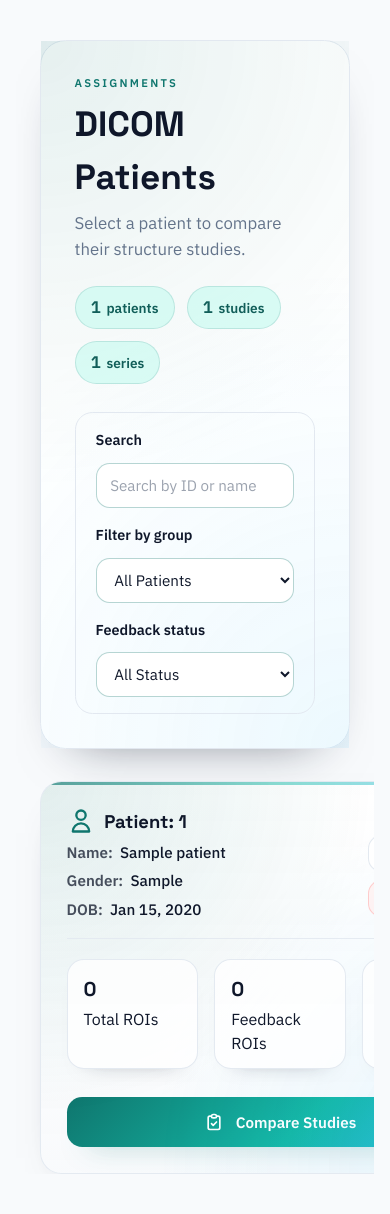
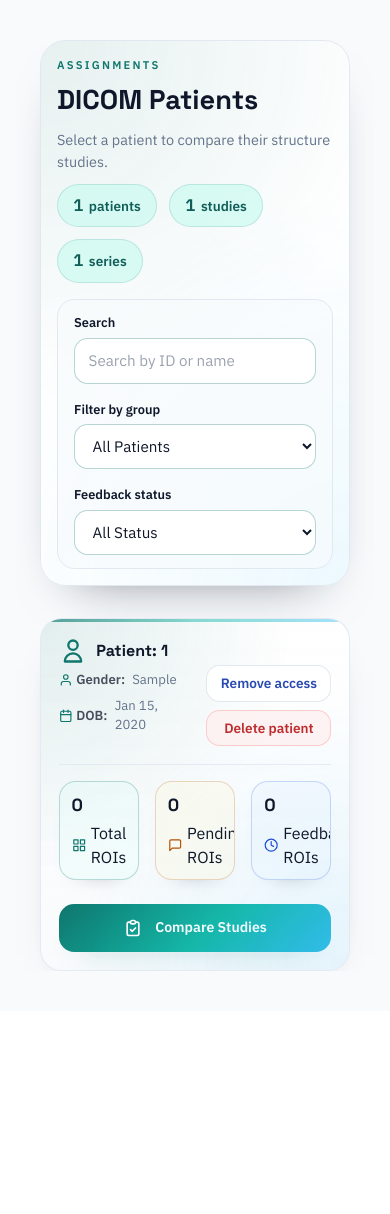
Before and after one commit to CHAVI-India/Structure-Comparision, a Django app: page /patients/ in a window 390 px wide. Shown: the part 164-1378 px from the top of the page. After the commit the page ends 1135 px from the top, so only its background shows below. Run offline with Django 5.2, Linux system fonts and the light colour scheme; a user stored in the database is signed in; tables that the repository leaves empty hold one stand-in row (values such as "Sample post"); some libraries are stand-ins or nearby versions.

Commit message:
Patients page modified

```diff
--- a/rtstructcompare/static/rtstructcompare/css/patients.css
+++ b/rtstructcompare/static/rtstructcompare/css/patients.css
@@ -6,7 +6,6 @@
     --accent: #0f766e;
     --accent-strong: #115e59;
     --accent-soft: rgba(204, 251, 241, 0.72);
-    --surface: #ffffff;
     --border: #e2e8f0;
     --shadow: 0 24px 50px -35px rgba(15, 23, 42, 0.6);
     --shadow-soft: 0 18px 35px -30px rgba(15, 23, 42, 0.55);
@@ -14,9 +13,6 @@
     --radius-inner: 1.05rem;
     --radius-control: 0.85rem;
     --radius-pill: 999px;
-    --space-1: 0.5rem;
-    --space-2: 0.75rem;
-    --space-3: 1rem;
     --space-4: 1.25rem;
     --space-5: 1.6rem;
     --focus-ring: 0 0 0 3px rgba(15, 118, 110, 0.15);
@@ -66,6 +62,8 @@
     flex-direction: column;
     gap: 1.75rem;
     animation: fadeUp 0.6s ease both;
+    position: relative;
+    overflow: hidden;
 }
 
 .page-header::before {
@@ -128,6 +126,10 @@
     border: 1px solid rgba(15, 118, 110, 0.15);
 }
 
+.stat-pill strong {
+    font-size: 1.05rem;
+}
+
 .header-stats {
     display: flex;
     flex-wrap: wrap;
@@ -142,7 +144,7 @@
     justify-content: space-between;
     gap: 1rem;
     padding: 1rem 1.25rem;
-    /* background: var(--surface); */
+    background: rgba(248, 250, 252, 0.65);
     border-radius: 1.1rem;
     border: 1px solid var(--border);
 }
@@ -165,17 +167,48 @@
     .filter-bar-row {
         grid-template-columns: 1fr;
     }
+    .page-header {
+        padding: 1.25rem;
+        gap: 1rem;
+    }
+    .page-header-top {
+        flex-direction: column;
+        align-items: flex-start;
+        gap: 0.75rem;
+    }
+    .page-subtitle {
+        font-size: 0.9rem;
+        max-width: 100%;
+    }
+    .filter-select {
+        min-width: 0;
+        width: 100%;
+        min-height: 44px;
+    }
+    .filter-input {
+        flex: 1 1 auto;
+        width: 100%;
+        min-height: 44px;
+    }
+    .filter-bar {
+        padding: 0.85rem 1rem;
+    }
+    .patient-id {
+        font-size: 1.05rem;
+    }
+    .patient-meta-inline {
+        font-size: 0.85rem;
+    }
+    .filter-label {
+        font-size: 0.85rem;
+    }
 }
 
 .filter-field {
     display: flex;
-    align-items: center;
-    gap: 0.75rem;
-    flex-wrap: wrap;
-}
-
-.filter-field.filter-search {
-    flex: 1 1 320px;
+    flex-direction: column;
+    align-items: stretch;
+    gap: 0.35rem;
 }
 
 .filter-field .filter-select,
@@ -292,7 +325,7 @@
 }
 
 .patient-id {
-    font-size: 1.15rem;
+    font-size: 1.2rem;
     font-weight: 700;
     color: var(--ink);
     display: flex;
@@ -321,23 +354,36 @@
     min-width: 0;
 }
 
-.patient-card > div:first-child > .flex > div > div {
+.patient-meta-inline {
     display: flex;
-    align-items: baseline;
-    gap: 0.45rem;
+    flex-wrap: wrap;
+    align-items: center;
+    gap: 0.35rem 2rem;
     margin-top: 0.35rem;
+    font-size: 0.9rem;
     color: var(--muted);
-    font-size: 0.95rem;
 }
 
-.patient-card > div:first-child > .flex > div > div span:first-child {
+.patient-meta-inline > span {
+    display: inline-flex;
+    align-items: center;
+    gap: 0.25rem;
+}
+
+.patient-meta-inline .meta-key {
+    display: inline-flex;
+    align-items: center;
+    gap: 0.25rem;
     color: rgba(15, 23, 42, 0.75);
     font-weight: 600;
+    margin-right: 0.2rem;
 }
 
-.patient-card > div:first-child > .flex > div > div span:last-child {
-    color: var(--ink);
-    font-weight: 500;
+.patient-meta-inline .meta-key svg {
+    width: 0.85rem;
+    height: 0.85rem;
+    flex-shrink: 0;
+    color: var(--accent);
 }
 
 .detail-empty {
@@ -415,13 +461,64 @@
     overflow: hidden;
 }
 
+.patient-stat-item--total {
+    border-color: rgba(15, 118, 110, 0.25);
+    background: rgba(204, 251, 241, 0.18);
+}
+.patient-stat-item--total::before {
+    background: linear-gradient(90deg, #0f766e, #14b8a6);
+}
+.patient-stat-item--total svg {
+    color: #0f766e;
+}
+
+.patient-stat-item--feedback {
+    border-color: rgba(180, 83, 9, 0.22);
+    background: rgba(254, 243, 199, 0.22);
+}
+.patient-stat-item--feedback::before {
+    background: linear-gradient(90deg, #b45309, #f59e0b);
+}
+.patient-stat-item--feedback svg {
+    color: #b45309;
+}
+
+.patient-stat-item--pending {
+    border-color: rgba(29, 78, 216, 0.2);
+    background: rgba(219, 234, 254, 0.22);
+}
+.patient-stat-item--pending::before {
+    background: linear-gradient(90deg, #1d4ed8, #60a5fa);
+}
+.patient-stat-item--pending svg {
+    color: #1d4ed8;
+}
+
+.stat-label-row {
+    display: flex;
+    align-items: center;
+    gap: 0.3rem;
+}
+
+.patient-stat-item svg {
+    width: 0.9rem;
+    height: 0.9rem;
+    flex-shrink: 0;
+}
+
 .patient-stat-item strong {
-    font-size: 1.25rem;
+    font-size: 1.4rem;
     color: var(--ink);
     font-family: 'Space Grotesk', sans-serif;
 }
 
-
+.patient-stat-item > span {
+    font-size: 0.72rem;
+    font-weight: 600;
+    color: var(--muted);
+    text-transform: uppercase;
+    letter-spacing: 0.06em;
+}
 
 .btn-compare {
     background: linear-gradient(135deg, #0f766e 0%, #14b8a6 55%, #38bdf8 110%);
@@ -487,3 +584,40 @@
         transform: translateY(0);
     }
 }
+
+@media (max-width: 540px) {
+    .patients-grid {
+        grid-template-columns: 1fr !important;
+    }
+    .page-title {
+        font-size: 1.7rem;
+    }
+    .patient-card {
+        padding: 1.1rem;
+        gap: 1rem;
+    }
+    .patient-stat-item {
+        padding: 0.6rem 0.75rem;
+    }
+    .patient-stat-item strong {
+        font-size: 1.1rem;
+    }
+    .patient-stat-item > span {
+        font-size: 0.65rem;
+    }
+    .patient-id {
+        font-size: 1rem;
+    }
+    .patient-meta-inline {
+        font-size: 0.82rem;
+    }
+    .filter-label {
+        font-size: 0.8rem;
+    }
+    .btn-compare {
+        font-size: 0.88rem;
+    }
+    .page-header {
+        padding: 1rem;
+    }
+}
--- a/templates/patients.html
+++ b/templates/patients.html
@@ -26,9 +26,9 @@
                     <p class="page-subtitle">Select a patient to compare their structure studies.</p>
                 </div>
                 <div class="header-stats" id="header_stats">
-                    <div class="stat-pill"><strong style="font-size: 1.05rem;">{{ total_patients }}</strong> patients</div>
-                    <div class="stat-pill"><strong style="font-size: 1.05rem;">{{ total_studies }}</strong> studies</div>
-                    <div class="stat-pill"><strong style="font-size: 1.05rem;">{{ total_series }}</strong> series</div>
+                    <div class="stat-pill"><strong>{{ total_patients }}</strong> patients</div>
+                    <div class="stat-pill"><strong>{{ total_studies }}</strong> studies</div>
+                    <div class="stat-pill"><strong>{{ total_series }}</strong> series</div>
                 </div>
             </div>
 
@@ -87,30 +87,22 @@
 
                     <div class="flex items-start justify-between gap-4">
                         <div>
-                            {% if patient_data.patient.patient_name %}
-                            <div>
-                                <span>Name:</span>
-                                <span>{{ patient_data.patient.patient_name }}</span>
+                            <div class="patient-meta-inline">
+                                {% if patient_data.patient.patient_gender %}<span><span class="meta-key"><svg viewBox="0 0 24 24" fill="none"
+                                            stroke="currentColor" stroke-width="2" stroke-linecap="round" stroke-linejoin="round">
+                                            <path d="M20 21v-2a4 4 0 00-4-4H8a4 4 0 00-4 4v2" />
+                                            <circle cx="12" cy="7" r="4" />
+                                        </svg>Gender:</span> {{ patient_data.patient.patient_gender }}</span>{% endif %}
+                                {% if patient_data.patient.patient_date_of_birth %}<span><span class="meta-key"><svg viewBox="0 0 24 24" fill="none"
+                                            stroke="currentColor" stroke-width="2" stroke-linecap="round" stroke-linejoin="round">
+                                            <rect x="3" y="4" width="18" height="18" rx="2" ry="2" />
+                                            <line x1="16" y1="2" x2="16" y2="6" />
+                                            <line x1="8" y1="2" x2="8" y2="6" />
+                                            <line x1="3" y1="10" x2="21" y2="10" />
+                                        </svg>DOB:</span> {{ patient_data.patient.patient_date_of_birth|date:"M d, Y" }}</span>{% endif %}
+                                {% if not patient_data.patient.patient_gender and not patient_data.patient.patient_date_of_birth %}<span
+                                    class="detail-empty">No demographic details available.</span>{% endif %}
                             </div>
-                            {% endif %}
-
-                            {% if patient_data.patient.patient_gender %}
-                            <div>
-                                <span>Gender:</span>
-                                <span>{{ patient_data.patient.patient_gender }}</span>
-                            </div>
-                            {% endif %}
-
-                            {% if patient_data.patient.patient_date_of_birth %}
-                            <div>
-                                <span>DOB:</span>
-                                <span>{{ patient_data.patient.patient_date_of_birth|date:"M d, Y" }}</span>
-                            </div>
-                            {% endif %}
-
-                            {% if not patient_data.patient.patient_name and not patient_data.patient.patient_gender and not patient_data.patient.patient_date_of_birth %}
-                            <div class="detail-empty" style="font-size: 0.9rem; color: var(--muted);">No demographic details available.</div>
-                            {% endif %}
                         </div>
 
                         {% if is_admin %}
@@ -135,17 +127,26 @@
                 </div>
 
                 <div class="patient-roi-stats-row">
-                    <div class="patient-stat-item">
+                    <div class="patient-stat-item patient-stat-item--total">
                         <strong>{{ patient_data.total_common_rois }}</strong>
-                        Total ROIs
+                        <div class="stat-label-row">
+                            <svg viewBox="0 0 24 24" fill="none" stroke="currentColor" stroke-width="2" stroke-linecap="round" stroke-linejoin="round"><rect x="3" y="3" width="7" height="7"/><rect x="14" y="3" width="7" height="7"/><rect x="14" y="14" width="7" height="7"/><rect x="3" y="14" width="7" height="7"/></svg>
+                            <span>Total ROIs</span>
+                        </div>
                     </div>
-                    <div class="patient-stat-item">
+                    <div class="patient-stat-item patient-stat-item--feedback">
+                        <strong>{{ patient_data.pending_roi_count }}</strong>
+                        <div class="stat-label-row">
+                            <svg viewBox="0 0 24 24" fill="none" stroke="currentColor" stroke-width="2" stroke-linecap="round" stroke-linejoin="round"><path d="M21 15a2 2 0 01-2 2H7l-4 4V5a2 2 0 012-2h14a2 2 0 012 2z"/></svg>
+                            <span>Pending ROIs</span>
+                        </div>
+                    </div>
+                    <div class="patient-stat-item patient-stat-item--pending">
                         <strong>{{ patient_data.feedback_roi_count }}</strong>
-                        Feedback ROIs
-                    </div>
-                    <div class="patient-stat-item">
-                        <strong>{{ patient_data.pending_roi_count }}</strong>
-                        Pending ROIs
+                        <div class="stat-label-row">
+                            <svg viewBox="0 0 24 24" fill="none" stroke="currentColor" stroke-width="2" stroke-linecap="round" stroke-linejoin="round"><circle cx="12" cy="12" r="10"/><polyline points="12 6 12 12 16 14"/></svg>
+                            <span>Feedback ROIs</span>
+                        </div>
                     </div>
                 </div>
 
```
